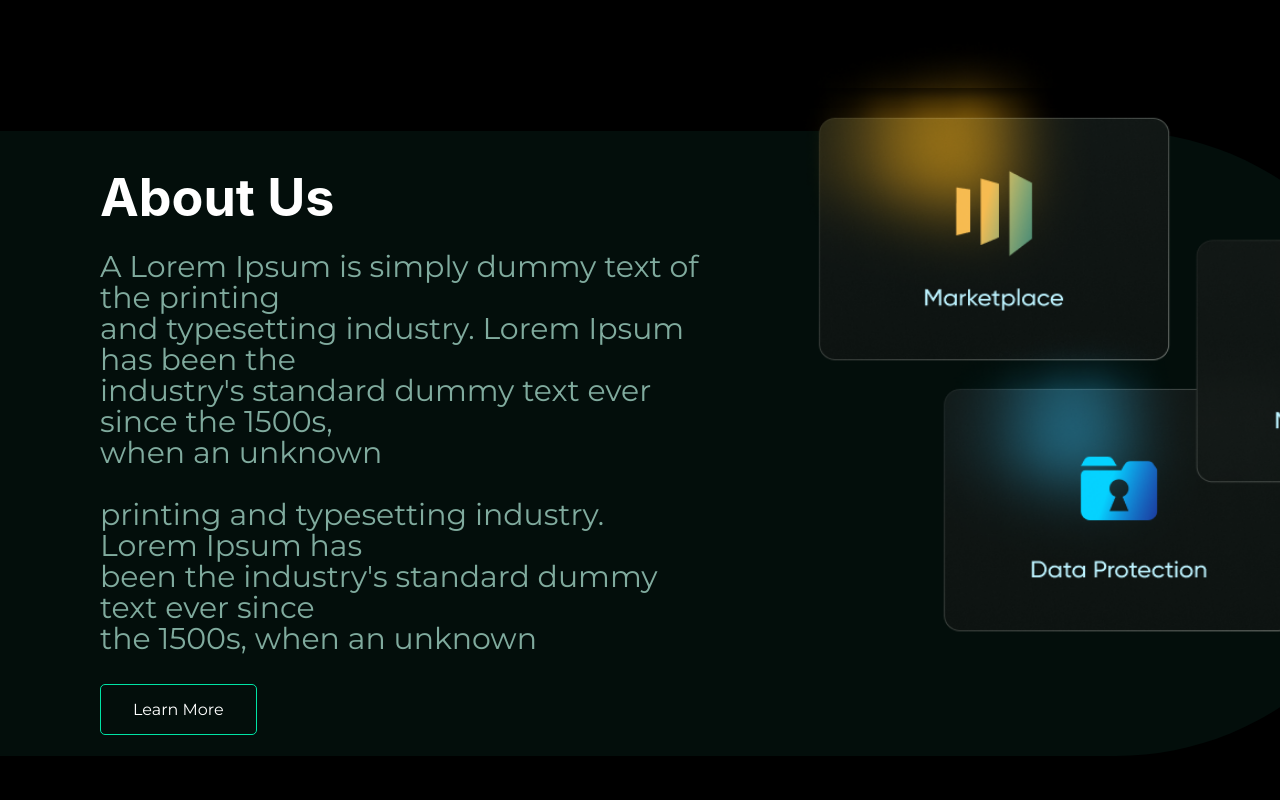
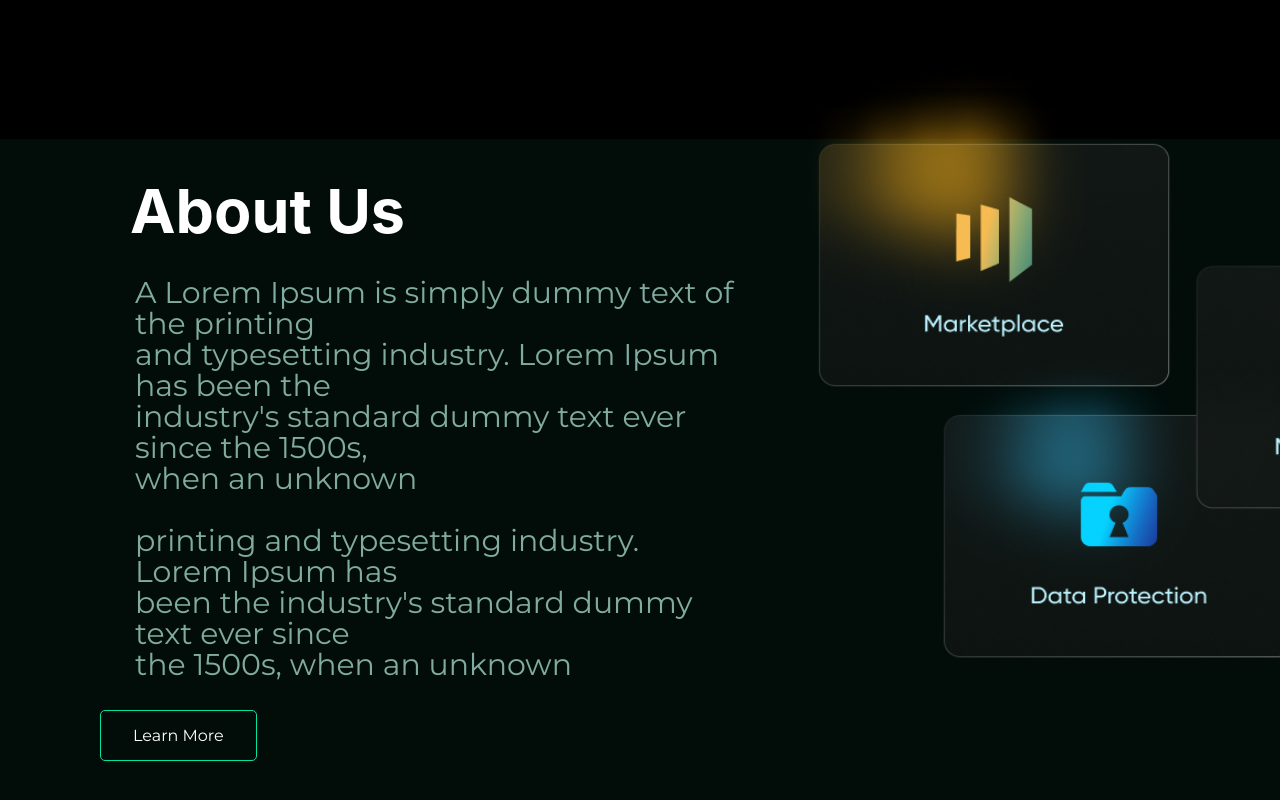
Before and after one commit to rendick/CryptoSite, a React (Create React App) app: page / in a window 1280 px wide. Shown: the part 892-1692 px from the top of the page. Before the commit the page ends 1648 px from the top, so only its background shows below. Built offline with nearby package versions, Linux system fonts and the light colour scheme.

Commit message:
aboutus section

```diff
--- a/src/components/About/About.scss
+++ b/src/components/About/About.scss
@@ -1,8 +1,8 @@
 .menu {
-    width: 1416px;
-    height: 625px;
+    width: 1715px;
+    height: 800px;
     border-radius: 0px 300px 300px 0px;
-    background: #030e0b;
+    background: rgba(3, 14, 11, 0.97);
     margin-top: 15px;
 }
 
@@ -12,14 +12,14 @@
     width: 600px;
     line-height: 31px;
     font-family: "Montserrat", sans-serif;
-    margin-left: 100px;
+    margin-left: 135px;
     margin-top: -21px;
     color: #80AB9E;
 }
 
 .menu h2 {
-    font-size: 52px;
-    margin-left: 100px;
+    font-size: 61px;
+    margin-left: 130px;
     padding-top: 35px;
     color: #FFFFFF;
 }
```
